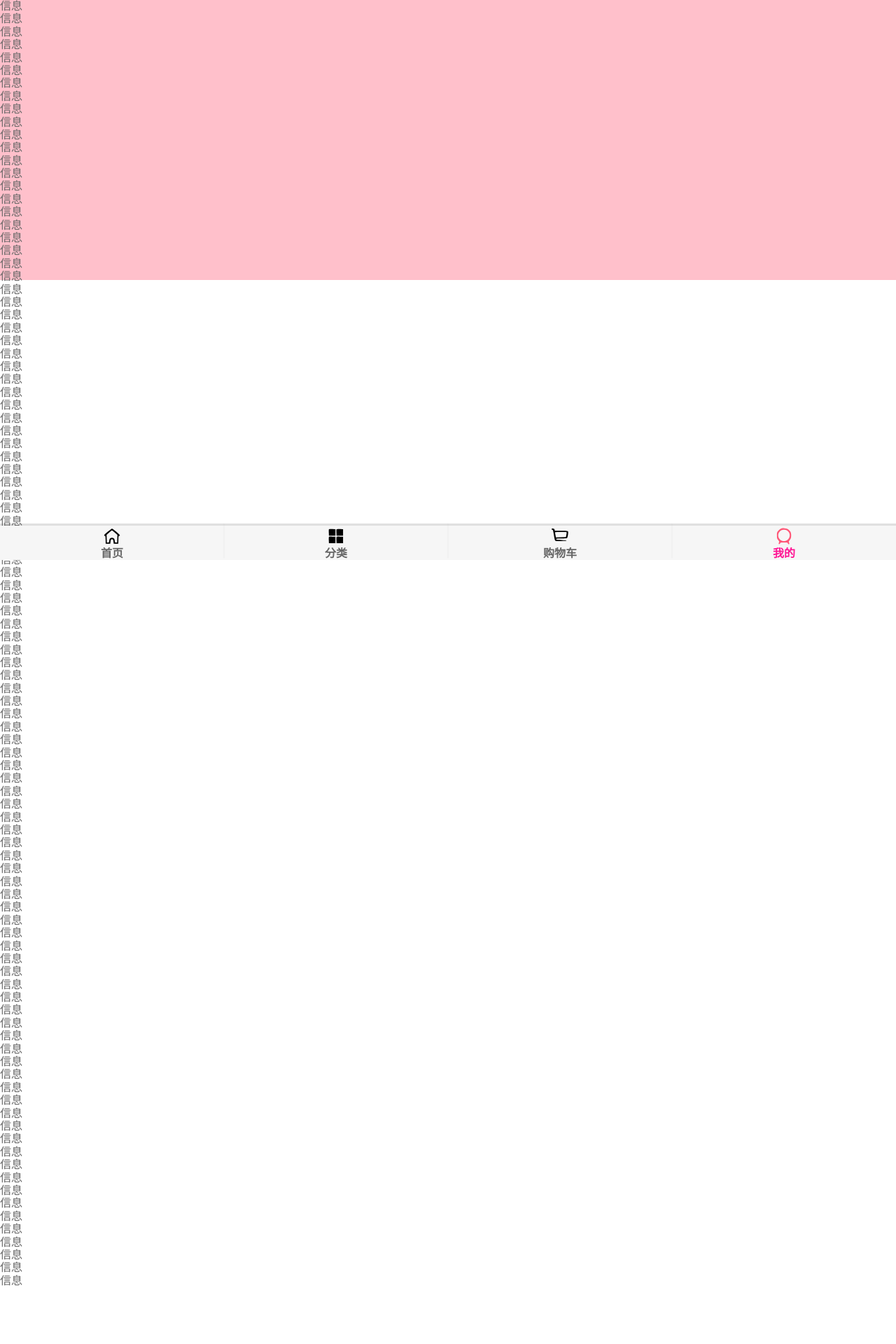
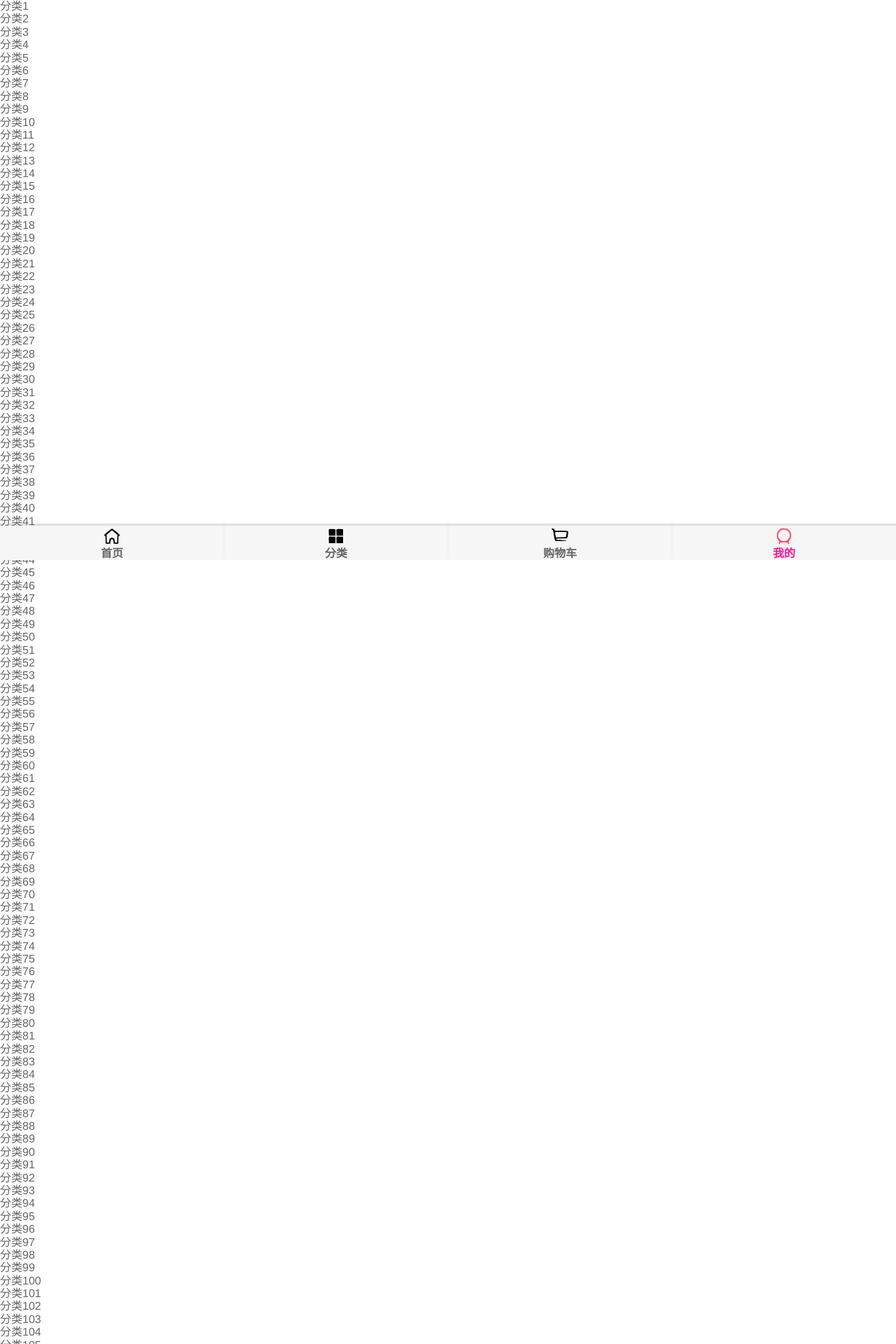
Before and after one commit to zxyrock/vueceshi, a Vue app: page /profile in a window 1280 px wide. Shown: the top 1920 px of the page at 70% size. Before the commit the page ends 1839 px from the top, so only its background shows below. Built offline with nearby package versions, Linux system fonts and the light colour scheme.

Commit message:
BackTop的混入封装

```diff
--- a/src/common/mixin.js
+++ b/src/common/mixin.js
@@ -1,4 +1,5 @@
 import {debounce} from './utils';
+import BackTop from '@/components/content/backTop/BackTop';
 
 export const itemListenerMixin = {
   // data() {
@@ -14,3 +15,20 @@ export const itemListenerMixin = {
     // console.log('我是混入中的内容')
   },
 }
+
+export const backTopMixin = {
+  components:{
+    BackTop
+  },
+  data() {
+    return {
+      isShowBackTop:false
+    }
+  },
+  methods: {
+    backTop(){
+      // console.log('回到顶部')
+      this.$refs.scroll.scrollTo(0,0,300)
+    },
+  },
+}
--- a/src/components/content/backTop/BackTop.vue
+++ b/src/components/content/backTop/BackTop.vue
@@ -17,6 +17,7 @@ export default {
   position: fixed;
   right: 10px;
   bottom: 60px;
+  /* z-index: 1000; */
 }
 .back-top img{
   width: 43px;
--- a/src/views/detail/detail.vue
+++ b/src/views/detail/detail.vue
@@ -11,7 +11,11 @@
       <detail-comment-info ref="comment" :comment-info="commentInfo"/>
       <goods-list ref="recommends" :goods="recommends"/>
     </scroll>
+
     <detail-bottom-bar/>
+
+    <back-top @click="backTop" v-show="isShowBackTop"/>
+
   </div>
 </template>
 
@@ -30,7 +34,7 @@ import GoodsList from "@/components/content/goods/GoodsList"
 
 import {getDetail,Goods,Shop,GoodsParam,getRecommend} from '@/network/detail';
 // import {debounce} from '@/common/utils';
-import {itemListenerMixin} from "@/common/mixin";
+import {itemListenerMixin,backTopMixin} from "@/common/mixin";
 
 export default {
   name:'Detail',
@@ -63,7 +67,7 @@ export default {
 
 
   },
-  mixins:[itemListenerMixin],
+  mixins:[itemListenerMixin,backTopMixin],
   created(){
     // 1.保存传入的iid
     this.iid = this.$route.params.iid
@@ -179,6 +183,9 @@ export default {
             this.$refs.nav.currentIndex = this.currentIndex
         }
 
+        // 3.是否显示回到顶部
+        this.isShowBackTop = (-position.y) > 1000
+
 
       }
     }
--- a/src/views/home/home.vue
+++ b/src/views/home/home.vue
@@ -11,7 +11,7 @@
       <tab-control :titles="titles" @tabClick="tabClick" ref="tabControl2" />
       <goods-list :goods="showGoods"/>
     </scroll>
-    <back-top @click="backClick" v-show="isShowBackTop"/>
+    <back-top @click="backTop" v-show="isShowBackTop"/>
     </div>
 
 </template>
@@ -25,11 +25,11 @@ import NavBar from "@/components/common/navbar/NavBar";
 import TabControl from '@/components/content/TabControl/TabControl';
 import GoodsList from '@/components/content/goods/GoodsList';
 import Scroll from '@/components/content/scroll/Scroll';
-import BackTop from '@/components/content/backTop/BackTop';
+
 
 import { getHomeMultidata,getHomeGoods } from "@/network/home";
 // import {debounce} from '@/common/utils';
-import {itemListenerMixin} from "@/common/mixin";
+import {itemListenerMixin,backTopMixin} from "@/common/mixin";
 
 
 export default {
@@ -42,9 +42,9 @@ export default {
     TabControl,
     GoodsList,
     Scroll,
-    BackTop
+    // BackTop
   },
-  mixins:[itemListenerMixin],
+  mixins:[itemListenerMixin,backTopMixin],
   data() {
     return {
       banners: [],
@@ -56,7 +56,6 @@ export default {
         'sell': {page: 0, list: []},
       },
       currentType:'pop',
-      isShowBackTop:false,
       tabOffsetTop:0,
       isTabFixed:false,
       saveY:0,
@@ -130,12 +129,7 @@ export default {
       this.$refs.tabControl1.currentIndex = index;
       this.$refs.tabControl2.currentIndex = index;
     },
-    backClick(){
-      // console.log('回到顶部')
-      this.$refs.scroll.scrollTo(0,0)
 
-
-    },
     contentScroll(position){
       // console.log(position)
       // 1.判断backTop是否显示
--- a/src/views/profile/profile.vue
+++ b/src/views/profile/profile.vue
@@ -1,118 +1,219 @@
 <template>
   <div>
-    <scroll class="content">
-      <ul>
-        <li>信息</li>
-        <li>信息</li>
-        <li>信息</li>
-        <li>信息</li>
-        <li>信息</li>
-        <li>信息</li>
-        <li>信息</li>
-        <li>信息</li>
-        <li>信息</li>
-        <li>信息</li>
-        <li>信息</li>
-        <li>信息</li>
-        <li>信息</li>
-        <li>信息</li>
-        <li>信息</li>
-        <li>信息</li>
-        <li>信息</li>
-        <li>信息</li>
-        <li>信息</li>
-        <li>信息</li>
-        <li>信息</li>
-        <li>信息</li>
-        <li>信息</li>
-        <li>信息</li>
-        <li>信息</li>
-        <li>信息</li>
-        <li>信息</li>
-        <li>信息</li>
-        <li>信息</li>
-        <li>信息</li>
-        <li>信息</li>
-        <li>信息</li>
-        <li>信息</li>
-        <li>信息</li>
-        <li>信息</li>
-        <li>信息</li>
-        <li>信息</li>
-        <li>信息</li>
-        <li>信息</li>
-        <li>信息</li>
-        <li>信息</li>
-        <li>信息</li>
-        <li>信息</li>
-        <li>信息</li>
-        <li>信息</li>
-        <li>信息</li>
-        <li>信息</li>
-        <li>信息</li>
-        <li>信息</li>
-        <li>信息</li>
-        <li>信息</li>
-        <li>信息</li>
-        <li>信息</li>
-        <li>信息</li>
-        <li>信息</li>
-        <li>信息</li>
-        <li>信息</li>
-        <li>信息</li>
-        <li>信息</li>
-        <li>信息</li>
-        <li>信息</li>
-        <li>信息</li>
-        <li>信息</li>
-        <li>信息</li>
-        <li>信息</li>
-        <li>信息</li>
-        <li>信息</li>
-        <li>信息</li>
-        <li>信息</li>
-        <li>信息</li>
-        <li>信息</li>
-        <li>信息</li>
-        <li>信息</li>
-        <li>信息</li>
-        <li>信息</li>
-        <li>信息</li>
-        <li>信息</li>
-        <li>信息</li>
-        <li>信息</li>
-        <li>信息</li>
-        <li>信息</li>
-        <li>信息</li>
-        <li>信息</li>
-        <li>信息</li>
-        <li>信息</li>
-        <li>信息</li>
-        <li>信息</li>
-        <li>信息</li>
-        <li>信息</li>
-        <li>信息</li>
-        <li>信息</li>
-        <li>信息</li>
-        <li>信息</li>
-        <li>信息</li>
-        <li>信息</li>
-        <li>信息</li>
-        <li>信息</li>
-        <li>信息</li>
-        <li>信息</li>
-        <li>信息</li>
-      </ul>
-    </scroll>
+    <ul>
+      <li>分类1</li>
+      <li>分类2</li>
+      <li>分类3</li>
+      <li>分类4</li>
+      <li>分类5</li>
+      <li>分类6</li>
+      <li>分类7</li>
+      <li>分类8</li>
+      <li>分类9</li>
+      <li>分类10</li>
+      <li>分类11</li>
+      <li>分类12</li>
+      <li>分类13</li>
+      <li>分类14</li>
+      <li>分类15</li>
+      <li>分类16</li>
+      <li>分类17</li>
+      <li>分类18</li>
+      <li>分类19</li>
+      <li>分类20</li>
+      <li>分类21</li>
+      <li>分类22</li>
+      <li>分类23</li>
+      <li>分类24</li>
+      <li>分类25</li>
+      <li>分类26</li>
+      <li>分类27</li>
+      <li>分类28</li>
+      <li>分类29</li>
+      <li>分类30</li>
+      <li>分类31</li>
+      <li>分类32</li>
+      <li>分类33</li>
+      <li>分类34</li>
+      <li>分类35</li>
+      <li>分类36</li>
+      <li>分类37</li>
+      <li>分类38</li>
+      <li>分类39</li>
+      <li>分类40</li>
+      <li>分类41</li>
+      <li>分类42</li>
+      <li>分类43</li>
+      <li>分类44</li>
+      <li>分类45</li>
+      <li>分类46</li>
+      <li>分类47</li>
+      <li>分类48</li>
+      <li>分类49</li>
+      <li>分类50</li>
+      <li>分类51</li>
+      <li>分类52</li>
+      <li>分类53</li>
+      <li>分类54</li>
+      <li>分类55</li>
+      <li>分类56</li>
+      <li>分类57</li>
+      <li>分类58</li>
+      <li>分类59</li>
+      <li>分类60</li>
+      <li>分类61</li>
+      <li>分类62</li>
+      <li>分类63</li>
+      <li>分类64</li>
+      <li>分类65</li>
+      <li>分类66</li>
+      <li>分类67</li>
+      <li>分类68</li>
+      <li>分类69</li>
+      <li>分类70</li>
+      <li>分类71</li>
+      <li>分类72</li>
+      <li>分类73</li>
+      <li>分类74</li>
+      <li>分类75</li>
+      <li>分类76</li>
+      <li>分类77</li>
+      <li>分类78</li>
+      <li>分类79</li>
+      <li>分类80</li>
+      <li>分类81</li>
+      <li>分类82</li>
+      <li>分类83</li>
+      <li>分类84</li>
+      <li>分类85</li>
+      <li>分类86</li>
+      <li>分类87</li>
+      <li>分类88</li>
+      <li>分类89</li>
+      <li>分类90</li>
+      <li>分类91</li>
+      <li>分类92</li>
+      <li>分类93</li>
+      <li>分类94</li>
+      <li>分类95</li>
+      <li>分类96</li>
+      <li>分类97</li>
+      <li>分类98</li>
+      <li>分类99</li>
+      <li>分类100</li>
+      <li>分类101</li>
+      <li>分类102</li>
+      <li>分类103</li>
+      <li>分类104</li>
+      <li>分类105</li>
+      <li>分类106</li>
+      <li>分类107</li>
+      <li>分类108</li>
+      <li>分类109</li>
+      <li>分类110</li>
+      <li>分类111</li>
+      <li>分类112</li>
+      <li>分类113</li>
+      <li>分类114</li>
+      <li>分类115</li>
+      <li>分类116</li>
+      <li>分类117</li>
+      <li>分类118</li>
+      <li>分类119</li>
+      <li>分类120</li>
+      <li>分类121</li>
+      <li>分类122</li>
+      <li>分类123</li>
+      <li>分类124</li>
+      <li>分类125</li>
+      <li>分类126</li>
+      <li>分类127</li>
+      <li>分类128</li>
+      <li>分类129</li>
+      <li>分类130</li>
+      <li>分类131</li>
+      <li>分类132</li>
+      <li>分类133</li>
+      <li>分类134</li>
+      <li>分类135</li>
+      <li>分类136</li>
+      <li>分类137</li>
+      <li>分类138</li>
+      <li>分类139</li>
+      <li>分类140</li>
+      <li>分类141</li>
+      <li>分类142</li>
+      <li>分类143</li>
+      <li>分类144</li>
+      <li>分类145</li>
+      <li>分类146</li>
+      <li>分类147</li>
+      <li>分类148</li>
+      <li>分类149</li>
+      <li>分类150</li>
+      <li>分类151</li>
+      <li>分类152</li>
+      <li>分类153</li>
+      <li>分类154</li>
+      <li>分类155</li>
+      <li>分类156</li>
+      <li>分类157</li>
+      <li>分类158</li>
+      <li>分类159</li>
+      <li>分类160</li>
+      <li>分类161</li>
+      <li>分类162</li>
+      <li>分类163</li>
+      <li>分类164</li>
+      <li>分类165</li>
+      <li>分类166</li>
+      <li>分类167</li>
+      <li>分类168</li>
+      <li>分类169</li>
+      <li>分类170</li>
+      <li>分类171</li>
+      <li>分类172</li>
+      <li>分类173</li>
+      <li>分类174</li>
+      <li>分类175</li>
+      <li>分类176</li>
+      <li>分类177</li>
+      <li>分类178</li>
+      <li>分类179</li>
+      <li>分类180</li>
+      <li>分类181</li>
+      <li>分类182</li>
+      <li>分类183</li>
+      <li>分类184</li>
+      <li>分类185</li>
+      <li>分类186</li>
+      <li>分类187</li>
+      <li>分类188</li>
+      <li>分类189</li>
+      <li>分类190</li>
+      <li>分类191</li>
+      <li>分类192</li>
+      <li>分类193</li>
+      <li>分类194</li>
+      <li>分类195</li>
+      <li>分类196</li>
+      <li>分类197</li>
+      <li>分类198</li>
+      <li>分类199</li>
+      <li>分类200</li>
+    </ul>
+    <back-top @click="backTop" v-show="isShowBackTop"/>
 
   </div>
 </template>
 
 <script>
-import Scroll from '@/components/content/scroll/Scroll';
+import {backTopMixin} from "@/common/mixin";
+
+
 export default {
-  components: { Scroll },
-  name:'Profile'
+  name:'Profile',
+  mixins:[backTopMixin]
 }
 </script>
 
```
